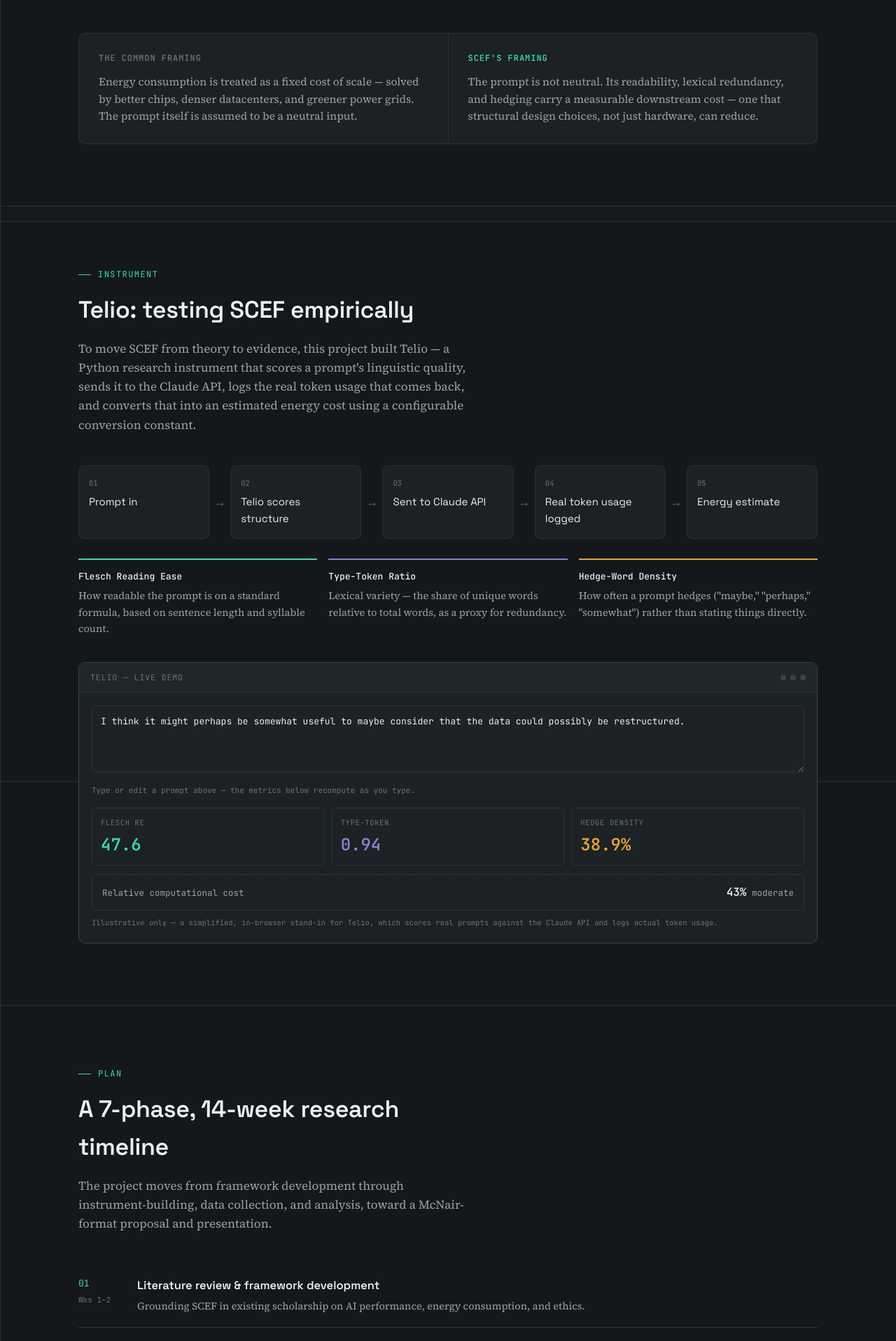
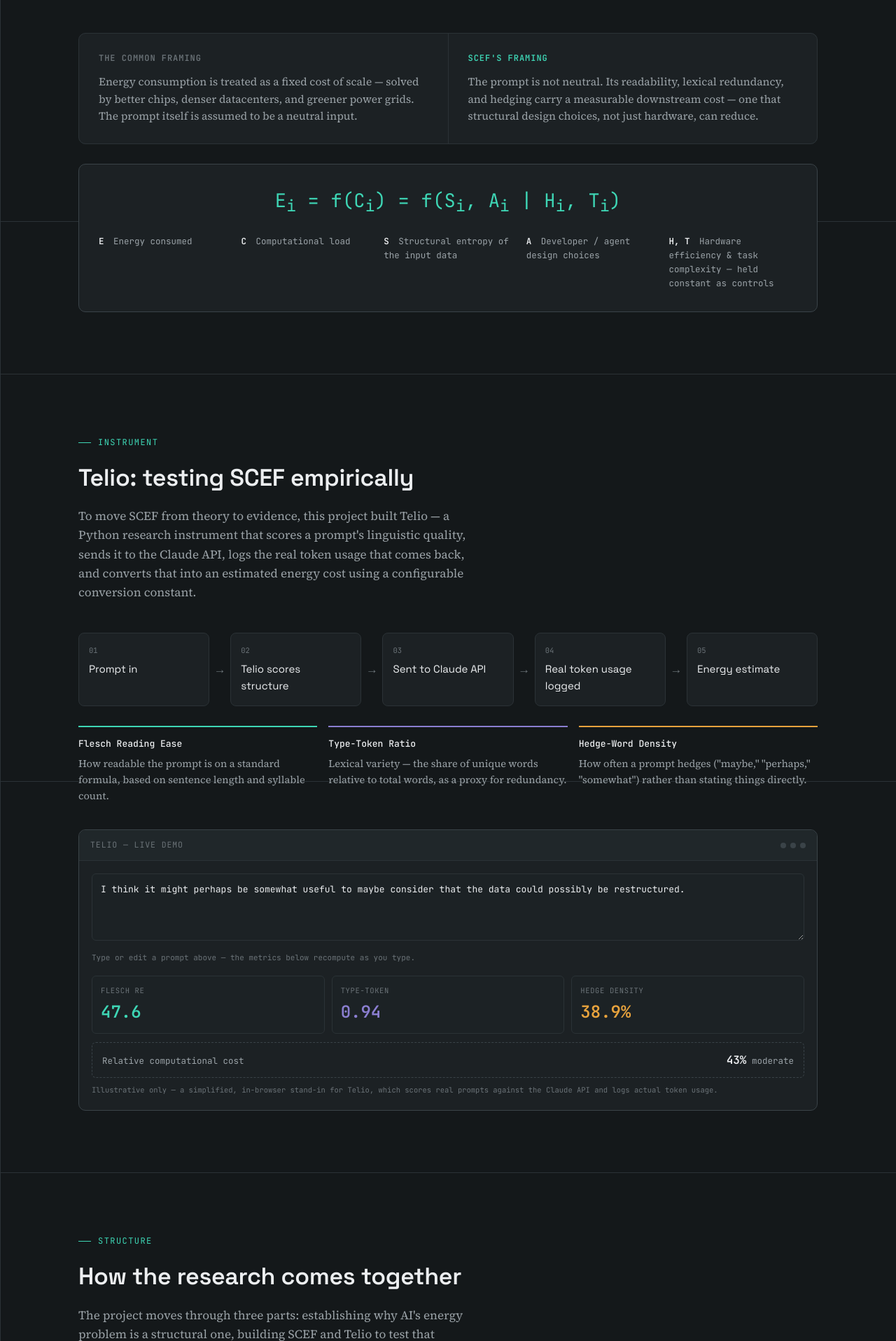
Before and after one commit to CadlerD/Portfolio, a Flask app: page / in a window 1280 px wide. Shown: the part 2084-4000 px from the top of the page at 70% size. Run offline with Flask 3, Linux system fonts and the light colour scheme.

Commit message:
Add files via upload
update

```diff
--- a/portfolio/static/style.css
+++ b/portfolio/static/style.css
@@ -347,6 +347,38 @@
 .contrast .for h3 { color: var(--teal); }
 .contrast p { font-size: 15.5px; }
 
+.equation {
+  margin-top: 28px;
+  background: var(--surface);
+  border: 1px solid var(--rule-bright);
+  border-radius: 10px;
+  padding: 30px 28px;
+  text-align: center;
+}
+
+.equation-formula {
+  font-family: var(--font-mono);
+  font-size: clamp(19px, 3vw, 27px);
+  color: var(--teal);
+  letter-spacing: 0.01em;
+}
+
+.equation-key {
+  margin-top: 22px;
+  display: grid;
+  grid-template-columns: repeat(auto-fit, minmax(180px, 1fr));
+  gap: 12px 20px;
+  text-align: left;
+  font-family: var(--font-mono);
+  font-size: 12.5px;
+  color: var(--text-dim);
+}
+
+.equation-key strong {
+  color: var(--text);
+  margin-right: 6px;
+}
+
 .pipeline { display: flex; align-items: stretch; gap: 0; margin-top: 36px; flex-wrap: wrap; }
 .pipe-node { flex: 1 1 140px; background: var(--surface); border: 1px solid var(--rule); border-radius: 8px; padding: 16px 14px; min-width: 140px; }
 .pipe-node .n { font-family: var(--font-mono); font-size: 10.5px; color: var(--text-faint); }
@@ -368,6 +400,24 @@
 .tl-weeks { font-family: var(--font-mono); font-size: 11px; color: var(--text-faint); display: block; margin-top: 4px; }
 .tl-body .t { font-family: var(--font-display); font-size: 16.5px; font-weight: 600; }
 .tl-body p { margin-top: 4px; font-size: 14.5px; }
+
+.tl-sub {
+  list-style: none;
+  margin: 10px 0 0;
+  padding: 0;
+  display: flex;
+  flex-wrap: wrap;
+  gap: 8px;
+}
+.tl-sub li {
+  font-family: var(--font-mono);
+  font-size: 11.5px;
+  color: var(--text-dim);
+  background: var(--surface);
+  border: 1px solid var(--rule-bright);
+  border-radius: 5px;
+  padding: 5px 10px;
+}
 
 footer { border-top: 1px solid var(--rule); padding: 64px 0 48px; }
 .contact-grid { display: grid; grid-template-columns: 1.2fr 1fr; gap: 40px; align-items: end; }
--- a/portfolio/templates/index.html
+++ b/portfolio/templates/index.html
@@ -16,7 +16,7 @@
       <li><a href="#about">About</a></li>
       <li><a href="#research">Research</a></li>
       <li><a href="#telio">Telio</a></li>
-      <li><a href="#timeline"><span class="hide-xs">Timeline</span></a></li>
+      <li><a href="#structure"><span class="hide-xs">Structure</span></a></li>
       <li><a href="#contact">Contact</a></li>
     </ul>
   </div>
@@ -109,6 +109,17 @@
         <p>The prompt is not neutral. Its readability, lexical redundancy, and hedging carry a measurable downstream cost — one that structural design choices, not just hardware, can reduce.</p>
       </div>
     </div>
+
+    <div class="equation">
+      <div class="equation-formula">E<sub>i</sub> = f(C<sub>i</sub>) = f(S<sub>i</sub>, A<sub>i</sub> | H<sub>i</sub>, T<sub>i</sub>)</div>
+      <div class="equation-key">
+        <div><strong>E</strong> Energy consumed</div>
+        <div><strong>C</strong> Computational load</div>
+        <div><strong>S</strong> Structural entropy of the input data</div>
+        <div><strong>A</strong> Developer / agent design choices</div>
+        <div><strong>H, T</strong> Hardware efficiency &amp; task complexity — held constant as controls</div>
+      </div>
+    </div>
   </div>
 </section>
 
@@ -181,42 +192,50 @@
   </div>
 </section>
 
-<section id="timeline">
+<section id="structure">
   <div class="wrap">
     <div class="section-head">
-      <div class="eyebrow">Plan</div>
-      <h2>A 7-phase, 14-week research timeline</h2>
-      <p>The project moves from framework development through instrument-building, data collection, and analysis, toward a McNair-format proposal and presentation.</p>
+      <div class="eyebrow">Structure</div>
+      <h2>How the research comes together</h2>
+      <p>The project moves through three parts: establishing why AI's energy problem is a structural one, building SCEF and Telio to test that claim, and laying out what the data would need to show — along with its limits.</p>
     </div>
 
     <div class="timeline">
       <div class="tl-row">
-        <div><div class="tl-num">01</div><span class="tl-weeks">Wks 1–2</span></div>
-        <div class="tl-body"><div class="t">Literature review &amp; framework development</div><p>Grounding SCEF in existing scholarship on AI performance, energy consumption, and ethics.</p></div>
+        <div><div class="tl-num">01</div><span class="tl-weeks">Part one</span></div>
+        <div class="tl-body">
+          <div class="t">Background</div>
+          <p>From passive tools to autonomous agents, and the overlooked link between data structure and energy cost.</p>
+          <ul class="tl-sub">
+            <li>From Passive Tools to Autonomous Agents</li>
+            <li>The Overlooked Link Between Data Structure and Energy Cost</li>
+          </ul>
+        </div>
       </div>
       <div class="tl-row">
-        <div><div class="tl-num">02</div><span class="tl-weeks">Wks 3–4</span></div>
-        <div class="tl-body"><div class="t">Instrument design</div><p>Building Telio's scoring logic for readability, lexical variety, and hedge density.</p></div>
+        <div><div class="tl-num">02</div><span class="tl-weeks">Part two</span></div>
+        <div class="tl-body">
+          <div class="t">Research Structure</div>
+          <p>The theoretical framework, the hypotheses it generates, and what Telio actually does to test them.</p>
+          <ul class="tl-sub">
+            <li>Theoretical Framework (SCEF)</li>
+            <li>Hypotheses (H1–H4)</li>
+            <li>What Telio Does</li>
+          </ul>
+        </div>
       </div>
       <div class="tl-row">
-        <div><div class="tl-num">03</div><span class="tl-weeks">Wks 5–6</span></div>
-        <div class="tl-body"><div class="t">API integration &amp; token logging</div><p>Connecting Telio to the Claude API and validating real token-usage capture.</p></div>
-      </div>
-      <div class="tl-row">
-        <div><div class="tl-num">04</div><span class="tl-weeks">Wks 7–8</span></div>
-        <div class="tl-body"><div class="t">Prompt corpus &amp; data collection</div><p>Running a structured set of prompts through Telio to generate comparable results.</p></div>
-      </div>
-      <div class="tl-row">
-        <div><div class="tl-num">05</div><span class="tl-weeks">Wks 9–10</span></div>
-        <div class="tl-body"><div class="t">Analysis</div><p>Testing hypotheses on the relationship between structural quality and token/energy cost.</p></div>
-      </div>
-      <div class="tl-row">
-        <div><div class="tl-num">06</div><span class="tl-weeks">Wks 11–12</span></div>
-        <div class="tl-body"><div class="t">Proposal writing</div><p>Drafting the full McNair-format research proposal and references.</p></div>
-      </div>
-      <div class="tl-row">
-        <div><div class="tl-num">07</div><span class="tl-weeks">Wks 13–14</span></div>
-        <div class="tl-body"><div class="t">Presentation prep</div><p>Building the slide deck and speaking script for the McNair symposium.</p></div>
+        <div><div class="tl-num">03</div><span class="tl-weeks">Part three</span></div>
+        <div class="tl-body">
+          <div class="t">Further Steps</div>
+          <p>What's measured, what the data should predict if SCEF holds, and where the framework's limits are.</p>
+          <ul class="tl-sub">
+            <li>Data &amp; Measures</li>
+            <li>Predictions &amp; Significance</li>
+            <li>Limitations &amp; Controls</li>
+            <li>References</li>
+          </ul>
+        </div>
       </div>
     </div>
   </div>
@@ -234,7 +253,7 @@
         <a href="tel:12175120962">(217) 512-0962</a>
         <a href="https://www.linkedin.com/in/cadler-d-ahiti-107260285/" target="_blank" rel="noopener">LinkedIn</a>
         <a href="{{ url_for('static', filename='cadler-dahiti-resume.pdf') }}" target="_blank" rel="noopener">Résumé (PDF)</a>
-        <a href="#">GitHub — Telio (add link)</a>
+        <a href="https://github.com/CadlerD/Portfolio" target="_blank" rel="noopener">GitHub — Telio</a>
       </div>
     </div>
     <div class="foot-note">Cadler Dahiti · McNair Scholars Program · University of Wisconsin–Milwaukee</div>
```
Also changed, not shown: index (1).html (+47 -28 lines), portfolio/README.md (added).
